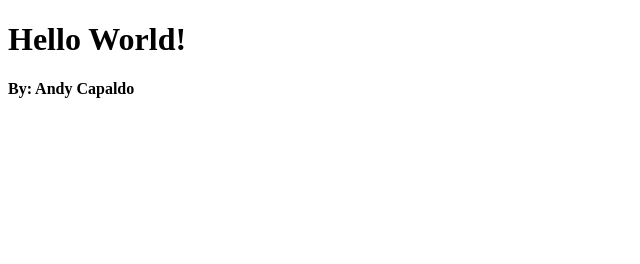
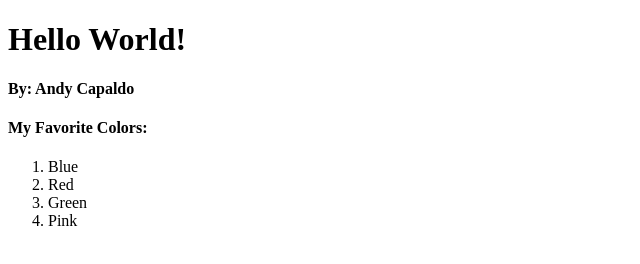
Before and after one commit to andycapaldo/kekambas-132_hello_world, a plain HTML site: page index.html in a window 1280 px wide. Shown: the whole page, without its empty margins (0-640 px from the left). Drawn offline with Linux system fonts and the light colour scheme.

Commit message:
Add favorite colors

```diff
--- a/index.html
+++ b/index.html
@@ -10,5 +10,14 @@
 
         <h4>By: Andy Capaldo</h4>
 
+        <div class="colors">
+            <h4>My Favorite Colors:</h4>
+            <ol>
+                <li>Blue</li>
+                <li>Red</li>
+                <li>Green</li>
+                <li>Pink</li>
+            </ol>
+        </div>
     </body>
 </html>
```
